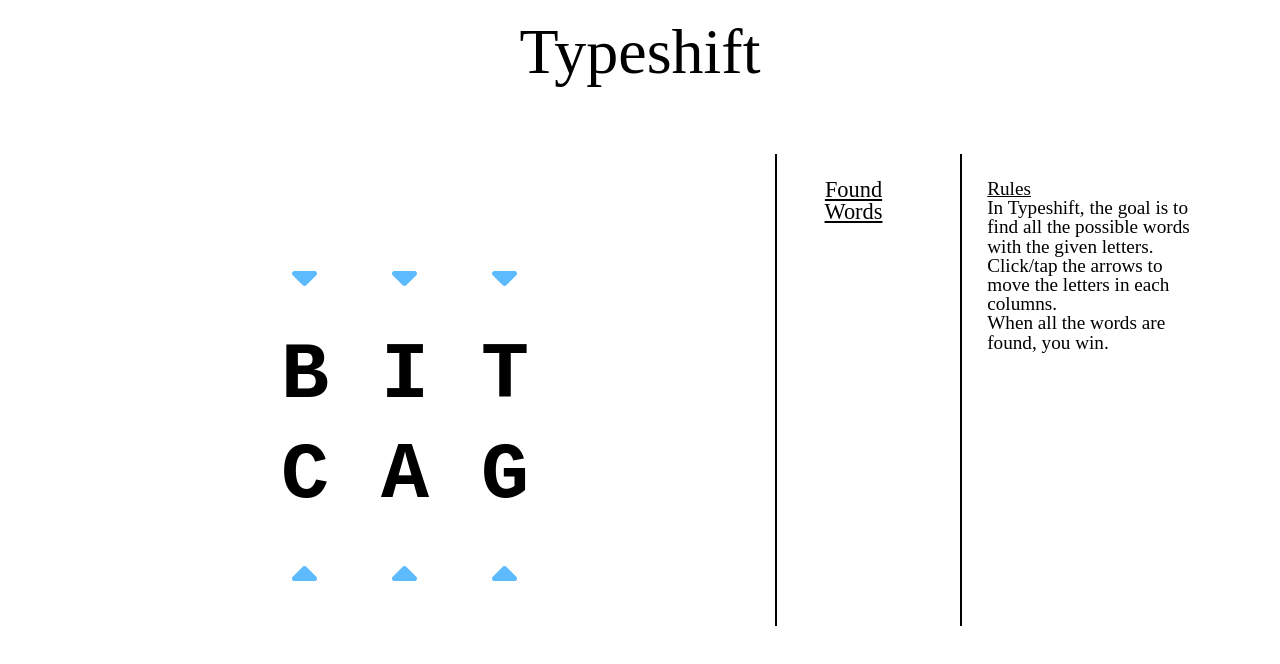
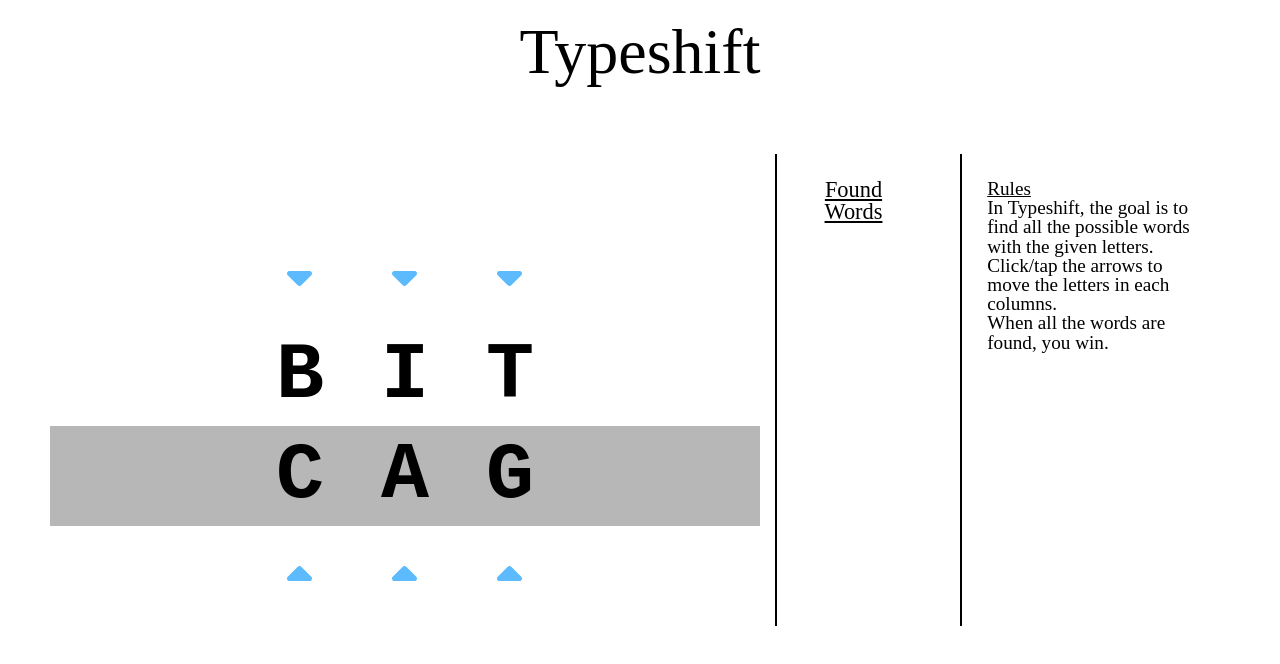
Before and after one commit to suzuhe481/typeshift, a React (Vite) app: page / in a window 1280 px wide. Shown: the top 664 px of the page. Built offline with nearby package versions, Linux system fonts and the light colour scheme.

Commit message:
Stylings for selection area

```diff
--- a/src/components/GameContainer/Game/Game.scss
+++ b/src/components/GameContainer/Game/Game.scss
@@ -1,8 +1,9 @@
 .game {
+  position: relative;
   display: flex;
   flex-direction: column;
 
-  margin-bottom: 25px;
+  margin-bottom: 75px;
 
   &__columns {
     position: relative;
@@ -12,6 +13,19 @@
 
     align-items: center;
     justify-content: center;
+
+    gap: 5px;
+  }
+
+  &__selection {
+    position: absolute;
+    background-color: rgba($color: #888888, $alpha: 0.6);
+    height: 100px;
+    width: 100%;
+
+    bottom: 100px;
+
+    z-index: -1;
   }
 }
 /* Stylings for desktops */
```
